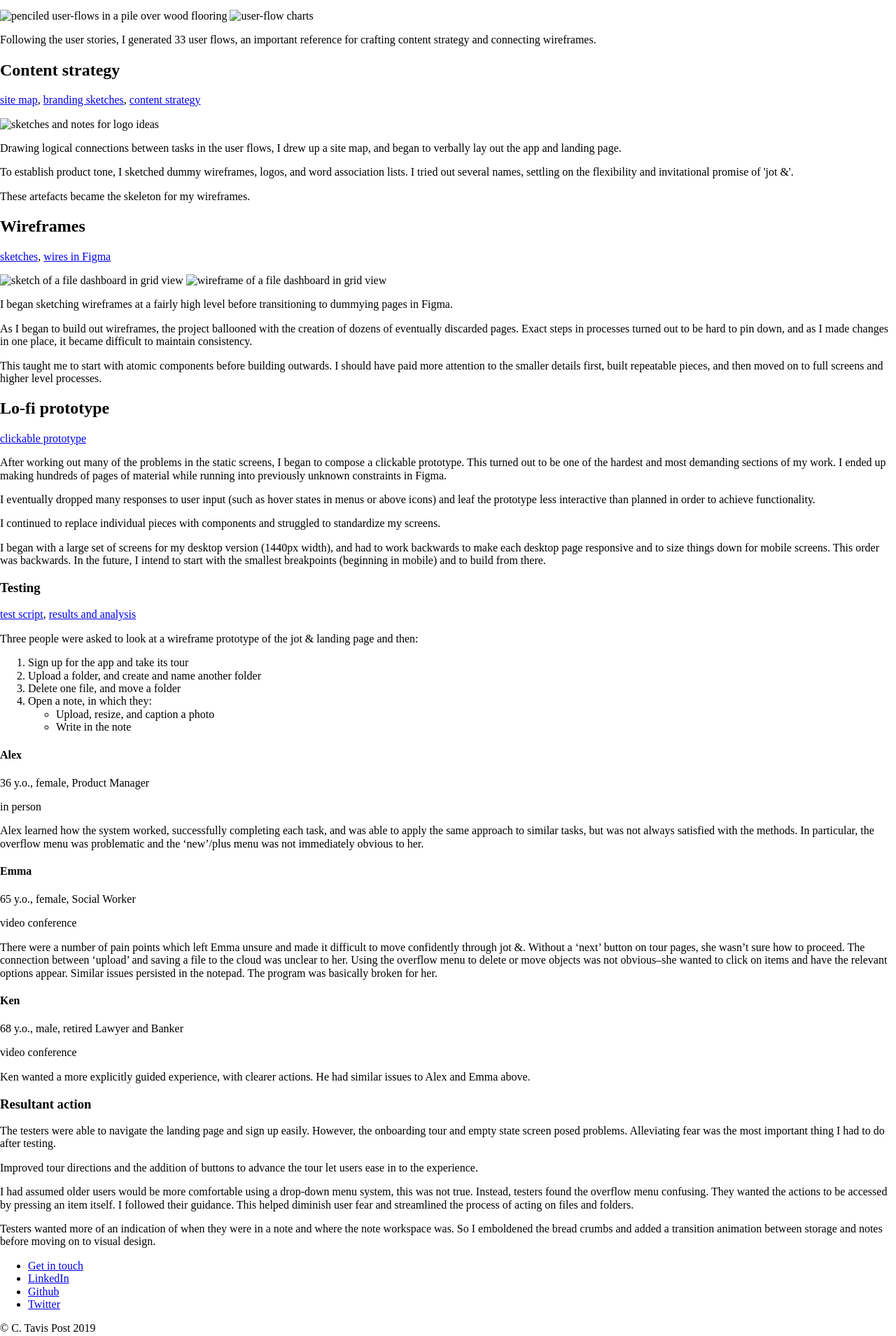
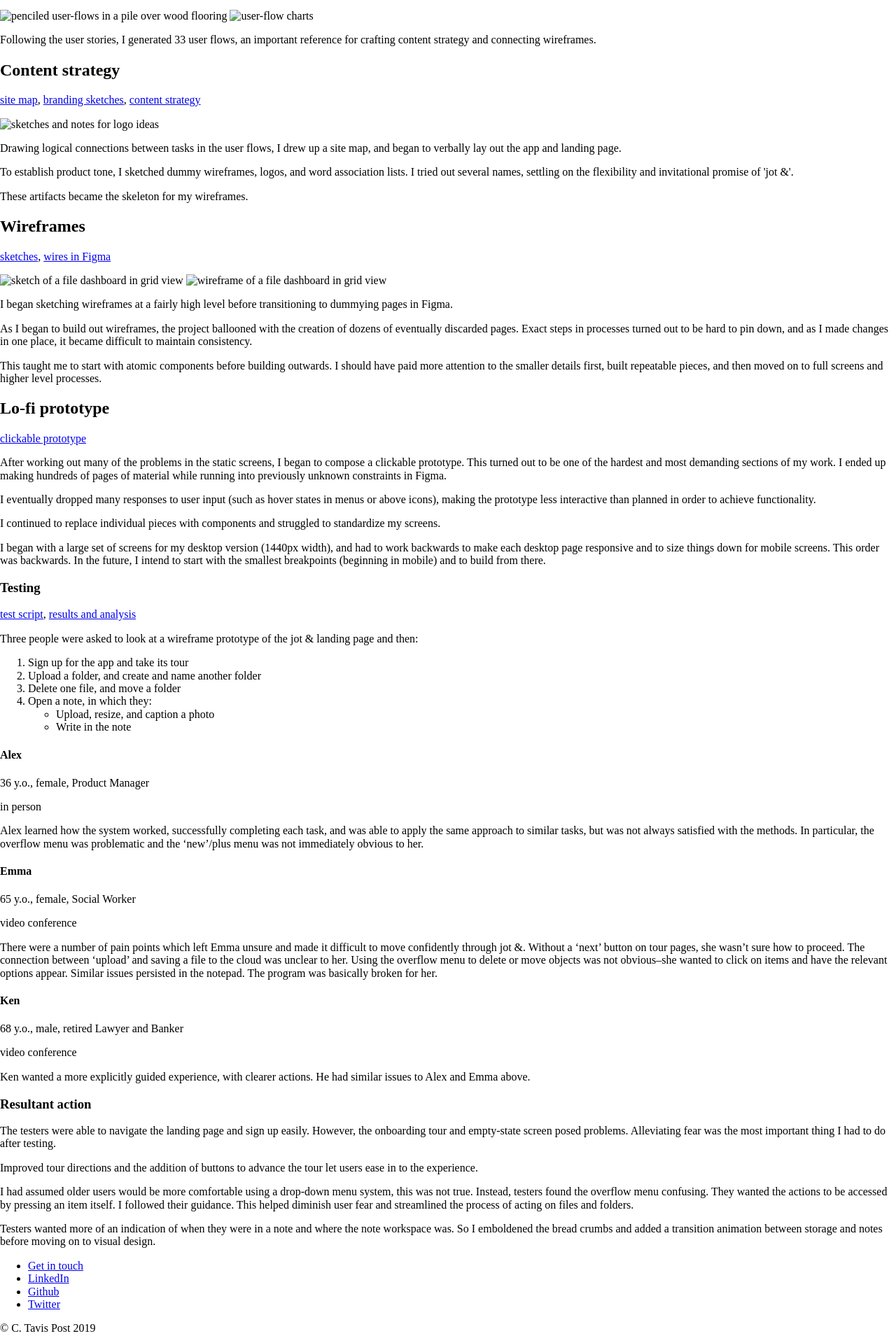
Before and after one commit to ctavispost/personalPortfolio, a Jekyll site: the page built from project01/information_architecture.md, in a window 1280 px wide. Shown: the part 1616-3525 px from the top of the page at 70% size. Built offline with Jekyll 4.4.1, drawn with Linux system fonts in a browser that asks for light colours; some web fonts are replaced; our own code applies the rules of GitHub Pages for plain Markdown files.

Commit message:
Add images and spacing, and adjust text in project01 files

```diff
--- a/project01/information_architecture.md
+++ b/project01/information_architecture.md
@@ -90,11 +90,11 @@
   </header>
 
   <div class="centerGrid">
-    <img src="images/jotAnd/flows.jpg" alt="penciled user-flows in a pile over wood flooring" class="centerImg">
-    <img src="images/jotAnd/flowChartsDk.webp" alt="user-flow charts" class="centerImg">
+    <img src="images/jotAnd/flows.jpg" alt="penciled user-flows in a pile over wood flooring" class="centerImg smBreak smallPic">
+    <img src="images/jotAnd/flowChartsDk.webp" alt="user-flow charts" class="centerImg smBreak">
   </div>
 
-  <p>Following the user stories, I generated 33 user flows, an important reference for crafting content strategy and connecting wireframes.</p>
+  <p class="smBreak">Following the user stories, I generated 33 user flows, an important reference for crafting content strategy and connecting wireframes.</p>
 </section> <!-- end user flows -->
 
 <section class="medBreak"> <!-- content strategy -->
@@ -108,14 +108,14 @@
   </header>
 
   <div class="centerGrid">
-    <img src="images/jotAnd/earlyBranding1.jpg" alt="sketches and notes for logo ideas" class="centerImg">
+    <img src="images/jotAnd/earlyBranding1.jpg" alt="sketches and notes for logo ideas" class="centerImg smallPic">
   </div>
 
   <p>Drawing logical connections between tasks in the user flows, I drew up a site map, and began to verbally lay out the app and landing page.</p>
 
   <p>To establish product tone, I sketched dummy wireframes, logos, and word association lists. I tried out several names, settling on the flexibility and invitational promise of 'jot &'.</p>
 
-  <p>These artefacts became the skeleton for my wireframes.</p>
+  <p>These artifacts became the skeleton for my wireframes.</p>
 </section> <!-- end content strategy -->
 
 <section class="medBreak"> <!-- wireframes -->
@@ -127,12 +127,12 @@
     </p>
   </header>
 
-  <div class="centerGrid respImgGrid">
+  <div class="centerGrid grid2Col respImgGrid smBreak">
     <img src="images/jotAnd/sketchGrid.jpg" alt="sketch of a file dashboard in grid view" class="centerImg">
     <img src="images/jotAnd/lapFrame.png" alt="wireframe of a file dashboard in grid view" class="centerImg">
   </div>
 
-  <p>I began sketching wireframes at a fairly high level before transitioning to dummying pages in Figma.</p>
+  <p class="smBreak">I began sketching wireframes at a fairly high level before transitioning to dummying pages in Figma.</p>
 
   <p>As I began to build out wireframes, the project ballooned with the creation of dozens of eventually discarded pages. Exact steps in processes turned out to be hard to pin down, and as I made changes in one place, it became difficult to maintain consistency.</p>
 
@@ -148,7 +148,7 @@
 
     <p>After working out many of the problems in the static screens, I began to compose a clickable prototype. This turned out to be one of the hardest and most demanding sections of my work. I ended up making hundreds of pages of material while running into previously unknown constraints in Figma.</p>
 
-    <p>I eventually dropped many responses to user input (such as hover states in menus or above icons) and leaf the prototype less interactive than planned in order to achieve functionality.</p>
+    <p>I eventually dropped many responses to user input (such as hover states in menus or above icons), making the prototype less interactive than planned in order to achieve functionality.</p>
 
     <p>I continued to replace individual pieces with components and struggled to standardize my screens.</p>
 
@@ -212,7 +212,7 @@
         <h3>Resultant action</h3>
       </header>
 
-      <p>The testers were able to navigate the landing page and sign up easily. However, the onboarding tour and empty state screen posed problems. Alleviating fear was the most important thing I had to do after testing.</p>
+      <p>The testers were able to navigate the landing page and sign up easily. However, the onboarding tour and empty-state screen posed problems. Alleviating fear was the most important thing I had to do after testing.</p>
 
       <p>Improved tour directions and the addition of buttons to advance the tour let users ease in to the experience.</p>
 
```
Also changed, not shown: project01/discovery.md (+1 -1 lines), project01/introduction.md (+3 -2 lines), project01/visual_design.md (+17 -3 lines), styles/main.css (+9 -2 lines), images/jotAnd/hifiGrid.jpg (added), images/jotAnd/hifiList.jpg (added), images/jotAnd/hifiNote.jpg (added), images/jotAnd/hifiTour03.jpg (added), images/jotAnd/hifiTourPlus.png (added), images/jotAnd/logos.png (added), images/jotAnd/mockTourPlus.png (added), images/jotAnd/moodboard.jpg (added), images/jotAnd/wireTour03.jpg (added), images/seattleSkylineSm.png, 3 more files.
